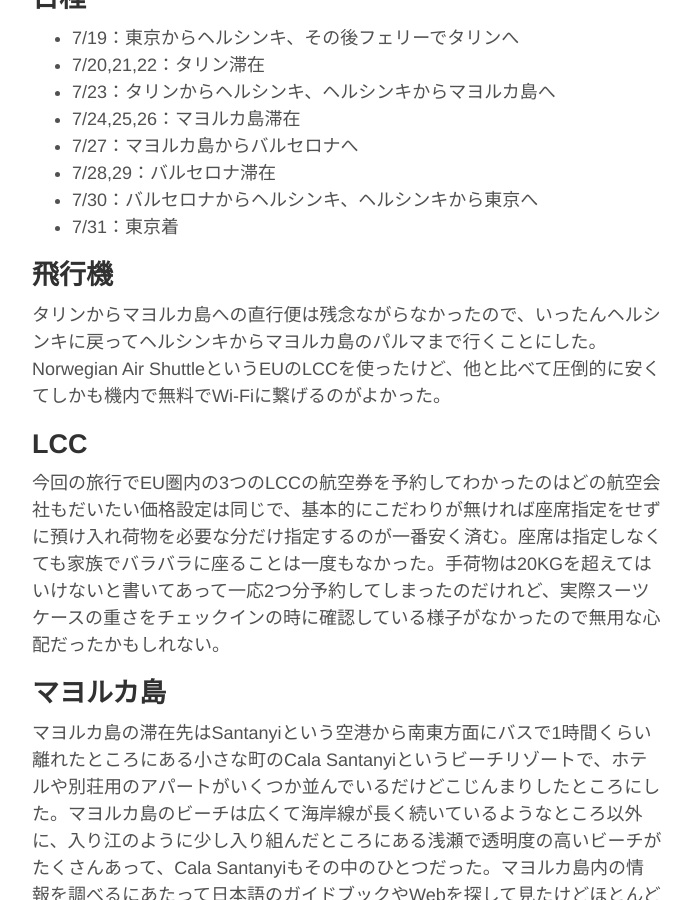
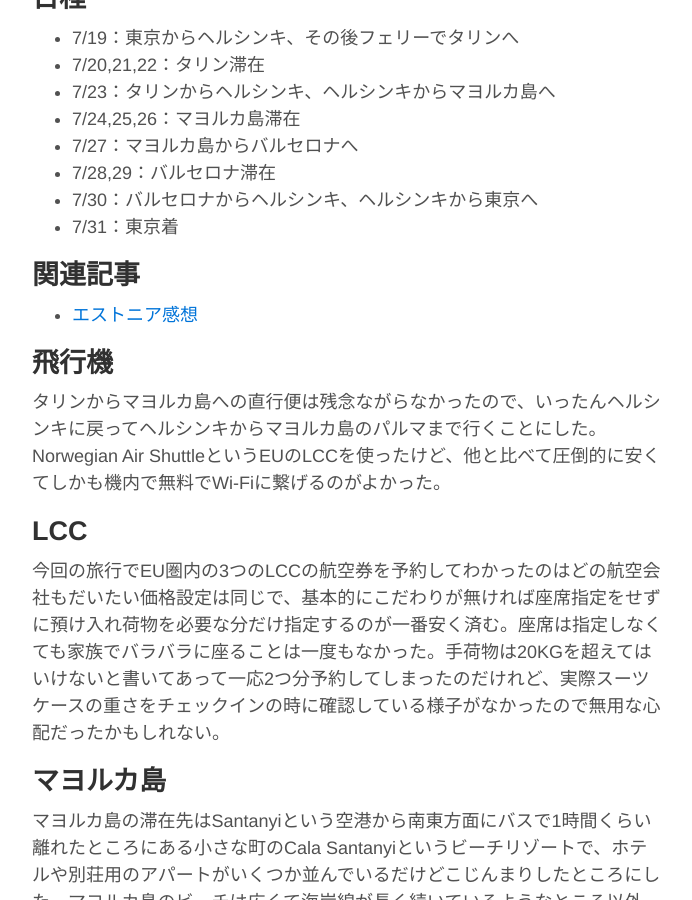
Before and after one commit to tatsuya/tatsuyaoiw.github.io, a Jekyll site: the page built from index.html, in a window 1280 px wide and 900 px high, scrolled down 307 px. Shown: the whole window, without its empty margins (293-985 px from the left). Built offline with Jekyll 4.4.1, drawn with Linux system fonts in a browser that asks for light colours; the list of posts is cut into pages by our own code; comment, search, counter and statistics services are not loaded.

Commit message:
add links to other related posts

```diff
--- a/_posts/2018-07-23-trip-to-estonia.md
+++ b/_posts/2018-07-23-trip-to-estonia.md
@@ -16,6 +16,10 @@ date: 2018-07-23 08:35
 - 7/28,29：バルセロナ滞在
 - 7/30：バルセロナからヘルシンキ、ヘルシンキから東京へ
 - 7/31：東京着
+
+## 関連記事
+
+- [マヨルカ島感想]({{ site.baseurl }}{% post_url 2018-07-30-trip-to-mallorca %})
 
 ## 飛行機
 
--- a/_posts/2018-07-30-trip-to-mallorca.md
+++ b/_posts/2018-07-30-trip-to-mallorca.md
@@ -16,6 +16,10 @@ date: 2018-07-30 11:16
 - 7/28,29：バルセロナ滞在
 - 7/30：バルセロナからヘルシンキ、ヘルシンキから東京へ
 - 7/31：東京着
+
+## 関連記事
+
+- [エストニア感想]({{ site.baseurl }}{% post_url 2018-07-23-trip-to-estonia %})
 
 ## 飛行機
 
```
